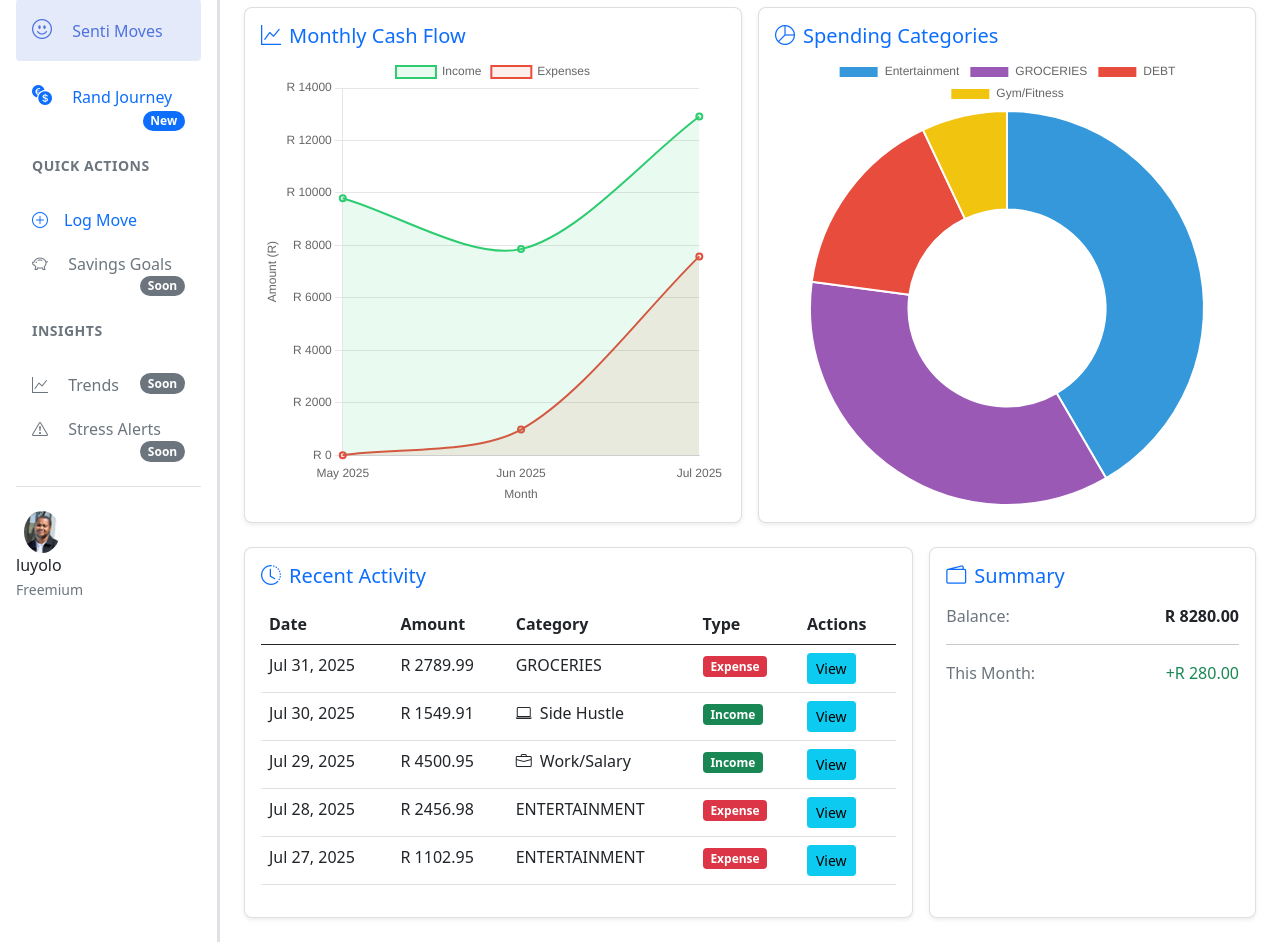
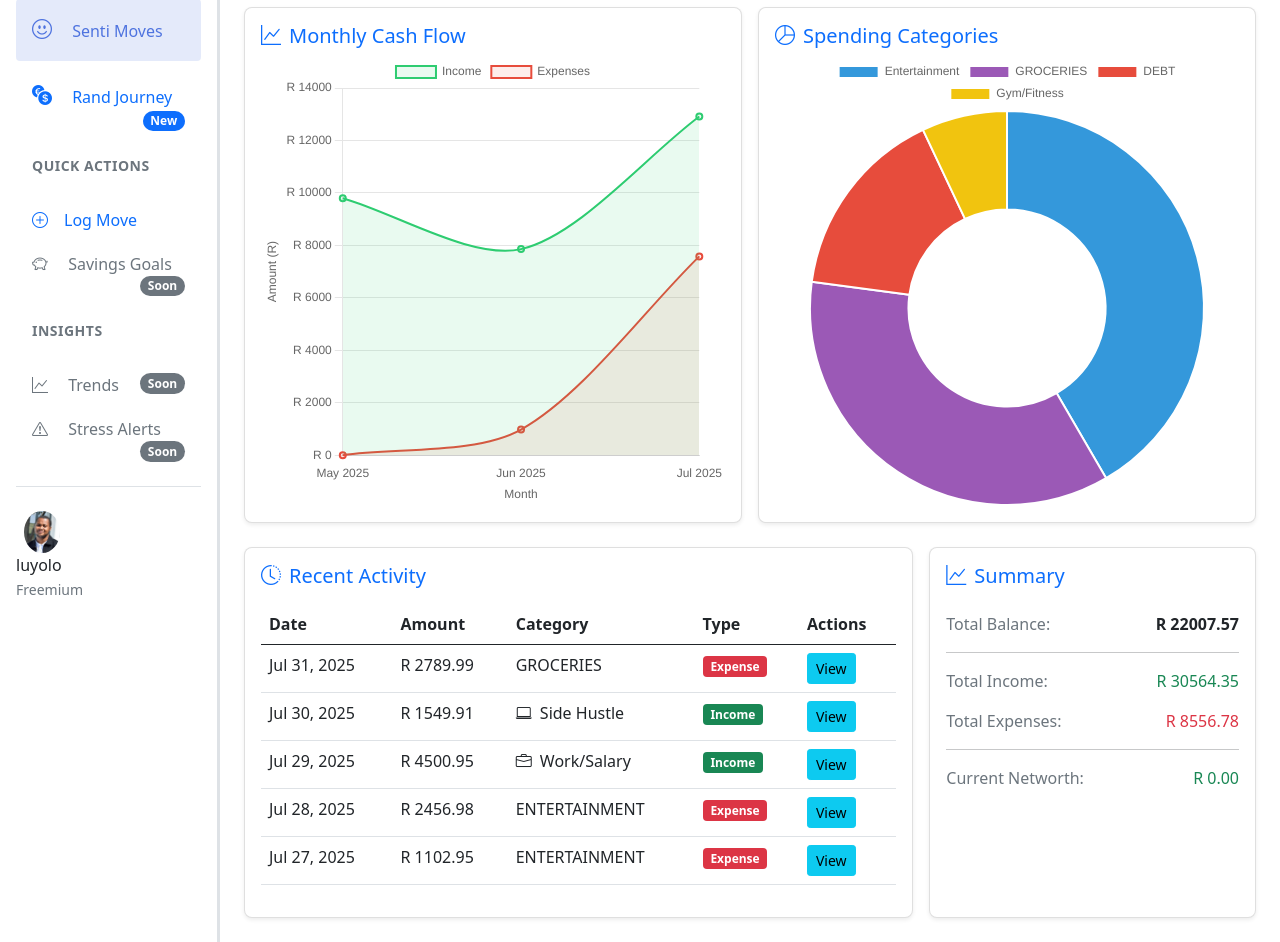
Before and after one commit to Liyema04/Personal-finance-tracker, a Django app: page /dashboard in a window 1280 px wide. Shown: the part 130-1072 px from the top of the page. Run offline with Django 5.2, Linux system fonts and the light colour scheme; a user stored in the database is signed in; data comes from the database, SQL or seed files in the repository; both versions use the stored data as it was after the commit; some libraries are stand-ins or nearby versions.

Commit message:
Personal Finance Tracker App
Added functionality to 'Summary-block':
- Total balance
- Total income
- Total expenses
- Current net worth
returns results based of user 'moves' data...

```diff
--- a/src/transactions/templates/transactions/dashboard.html
+++ b/src/transactions/templates/transactions/dashboard.html
@@ -194,20 +194,30 @@
         </div>
 
         <div class="col-lg-4 col-md-12">
-          <div class="card shadow-sm h-100">
+          <div class="card border-1 shadow-sm h-100">
             <div class="card-body">
-              <h5 class="card-title text-primary mb-3">
-                <i class="bi bi-wallet2 me-2"></i>Summary
+              <h5 class="card-title text-primary mb-4">
+                <i class="bi bi-graph-up me-2"></i>Summary
               </h5>
-              <!-- Summary content -->
               <div class="d-flex justify-content-between mb-3">
-                <span class="text-muted">Balance:</span>
-                <span class="fw-bold">R 8280.00</span>
+                <span class="text-muted">Total Balance:</span>
+                <span class="fw-bold">R {{ balance|floatformat:2 }}</span>
               </div>
               <hr>
               <div class="d-flex justify-content-between mb-3">
-                <span class="text-muted">This Month:</span>
-                <span class="text-success">+R 280.00</span>
+                <span class="text-muted">Total Income:</span>
+                <span class="text-success">R {{ total_income|floatformat:2 }}</span>
+              </div>
+              <div class="d-flex justify-content-between mb-3">
+                <span class="text-muted">Total Expenses:</span>
+                <span class="text-danger">R {{ total_expenses|floatformat:2 }}</span>
+              </div>
+              <hr>
+              <div class="d-flex justify-content-between mb-3">
+                <span class="text-muted">Current Networth:</span>
+                <span class="{% if current_month_net >= 0 %}text-success{% else %}text-danger{% endif %}">
+                  R {{ current_month_net|floatformat:2 }}
+                </span>
               </div>
             </div>
           </div>
--- a/src/transactions/views.py
+++ b/src/transactions/views.py
@@ -100,6 +100,30 @@ def transactions_user_dashboard(request):
 
     transactions = Transaction.objects.filter(user=request.user)
 
+    # Calc totals using Django's aggregate() for better performance
+    totals = transactions.aggregate(
+        total_income = Sum('amount', filter=Q(type='income')),
+        total_expenses = Sum('amount', filter=Q(type='expense')),
+
+        current_month_income = Sum('amount', filter=Q(
+            type = 'income',
+            date__month = datetime.now().month,
+            date__year = datetime.now().year
+        )),
+        current_month_expenses = Sum('amount', filter=Q(
+            type = 'expense',
+            date__month = datetime.now().month,
+            date__year = datetime.now().year
+        ))
+    )
+
+    #Handling values from aggregation
+    total_income = totals['total_income'] or 0
+    total_expenses = totals['total_expenses'] or 0
+    current_month_income = totals['current_month_income'] or 0
+    current_month_expenses = totals['current_month_expenses'] or 0
+
+
     # Monthly totals for line chart  - ensure None values are converted to 0
     monthly_totals = transactions.annotate(
         month = TruncMonth('date')).values('month').annotate(
@@ -133,8 +157,10 @@ def transactions_user_dashboard(request):
         'monthly_data': json.dumps(monthly_data, cls=DjangoJSONEncoder), # Converted to list for json
         'category_data' : json.dumps(categories, cls=DjangoJSONEncoder),
         'transactions': transactions.order_by('-date')[:5], # Recent 5
-        'total_income': sum(t.amount for t in transactions if t.type == 'income'),
-        'total_expences': sum(t.amount for t in transactions if t.type == 'expense'),
+        'total_income': float(total_income),
+        'total_expenses': float(total_expenses),
+        'current_month_net': float(current_month_income - current_month_expenses),
+        'balance': float(total_income - total_expenses)
     }
     return render(request, "transactions/dashboard.html", context)
 
```
Also changed, not shown: src/db.sqlite3.
